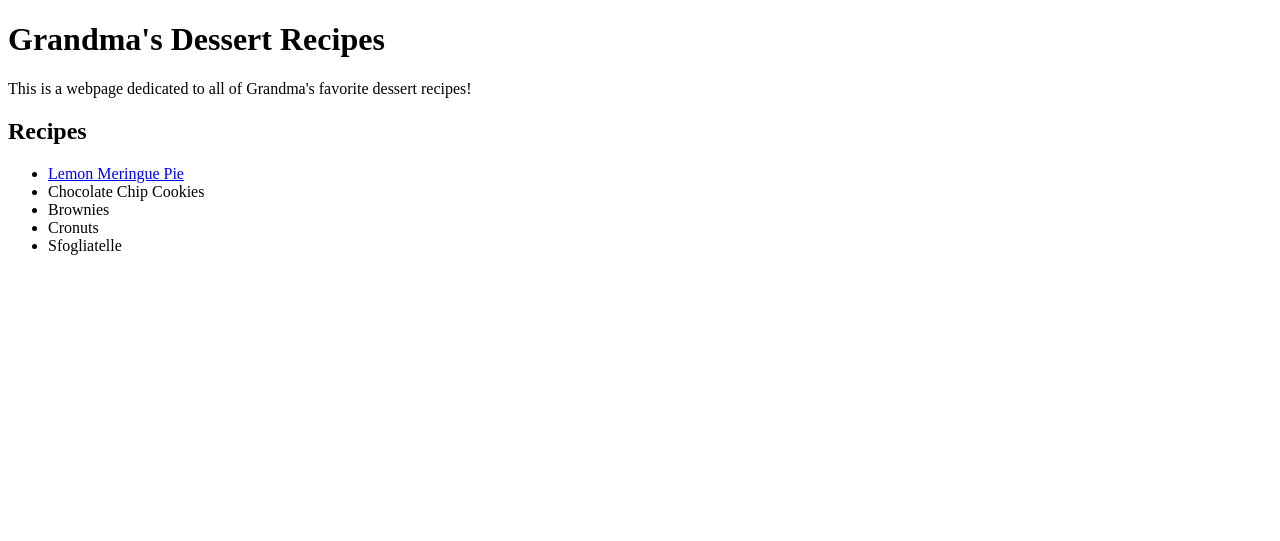
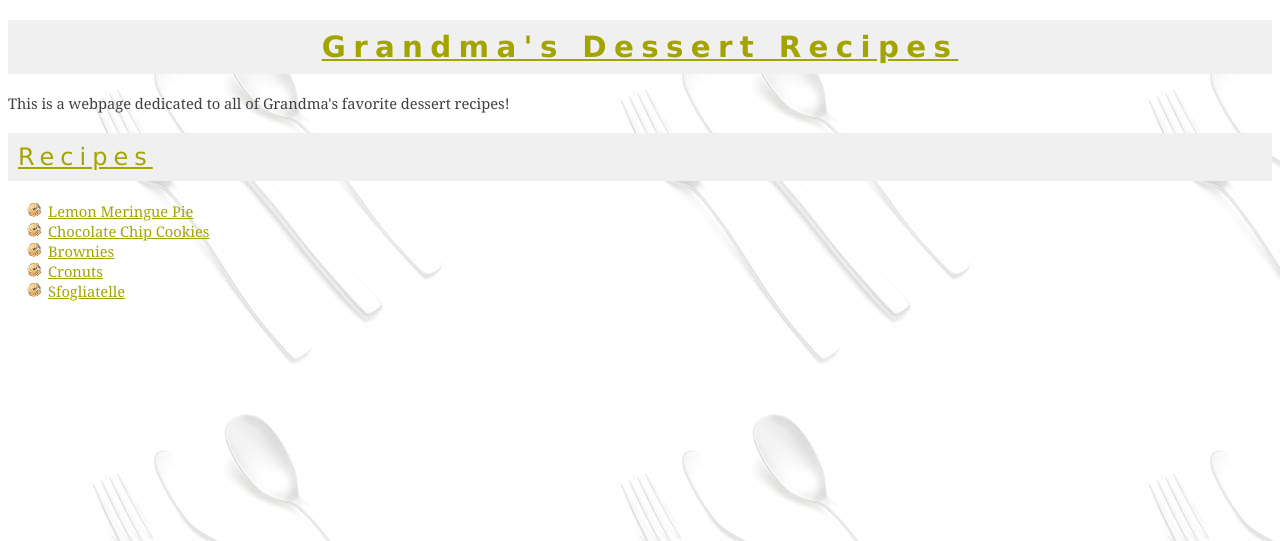
Before and after one commit to dkolan/cpsc_5200, a PHP site: page /src/index.html in a window 1280 px wide. Shown: the top 541 px of the page. Run offline with PHP 8.4, Linux system fonts and the light colour scheme.

Commit message:
implemented extra features, added comments

```diff
--- a/Module 2/homework/src/index.html
+++ b/Module 2/homework/src/index.html
@@ -1,7 +1,26 @@
+<!--
+Dan Kolan
+CPSC 5200 Web Development I
+Project 1: Recipe (HTML & CSS)
+
+In this assignment I implemented the content and style requirements detailed in Project1.pdf
+in which we created a landing page for Grandma's Recipes that links to her pie recipe.
+
+This file, index.html, includes a link to the shared stylesheet with pie.html and the text content
+and links that direct the user to Grandma's Favorite recipes.
+
+I implemented the following extra features:
+1. Background is silverware.jpg repeated in both directions
+2. Favicon is set to pie-icon.gif
+3. Pie bullet: all unordered list bullets are pie-bullet.png
+4. Wide headings: there is 0.25em horizontal spacing between letters in headings
+-->
+
 <!DOCTYPE html>
 <html>
 
 <head>
+    <link href="../styles/recipe.css" type="text/css" rel="stylesheet" />
     <title>Grandma's Recipes</title>
 </head>
 
@@ -15,10 +34,18 @@
         <li>
             <a href="pie.html">Lemon Meringue Pie </a>
         </li>
-        <li>Chocolate Chip Cookies</li>
-        <li>Brownies</li>
-        <li>Cronuts</li>
-        <li>Sfogliatelle</li>
+        <li>
+            <a href="https://www.nestle.com/stories/timeless-discovery-toll-house-chocolate-chip-cookie-recipe">Chocolate Chip Cookies</a>
+        </li>
+        <li>
+            <a href="https://www.bettycrocker.com/recipes/the-ultimate-brownie/7c67b3a9-5f92-48e4-a029-28170d777abb">Brownies</a>
+        </li>
+        <li>
+            <a href="https://www.allrecipes.com/recipe/234424/how-to-make-cronuts-part-i-the-dough/">Cronuts</a>
+        </li>
+        <li>
+            <a href="https://www.nonnabox.com/authentic-italian-sfogliatelle-recipe/">Sfogliatelle</a>
+        </li>
     </ul>
 </body>
 
--- a/Module 2/homework/styles/recipe.css
+++ b/Module 2/homework/styles/recipe.css
@@ -1,3 +1,20 @@
+/*
+Dan Kolan
+CPSC 5200 Web Development I
+Project 1: Recipe (HTML & CSS)
+
+In this assignment I implemented the content and style requirements detailed in Project1.pdf
+in which we created a landing page for Grandma's Recipes that links to her pie recipe.
+
+This file, recipe.css, includes the definition of all the styling for elements included
+within pages that link to this CSS file.
+
+I implemented the following extra features:
+1. Background is silverware.jpg repeated in both directions
+2. Favicon is set to pie-icon.gif
+3. Pie bullet: all unordered list bullets are pie-bullet.png
+4. Wide headings: there is 0.25em horizontal spacing between letters in headings
+*/
 h1, h2 {
     color: #a4a400;
     background-color: #f0f0f0;
@@ -6,6 +23,7 @@ h1, h2 {
     font-weight: bold;
     text-decoration: underline;
     text-align: center;
+    letter-spacing: 0.25em;
     padding: 10px;
 }
 
@@ -17,6 +35,7 @@ h2 {
 
 body {
     background-color: #FFFFFF;
+    background-image: url("../images/silverware.jpg");
   }
 
 body, p, a {
@@ -29,6 +48,10 @@ a {
     color: #A4A400;
 }
 
+ul {
+    list-style-image: url("../images/pie_bullet.png");
+}
+
 blockquote {
     font-style: italic;
     background-color: #FFFFA8;
```
Also changed, not shown: Module 2/homework/src/pie.html (+19 -0 lines).
